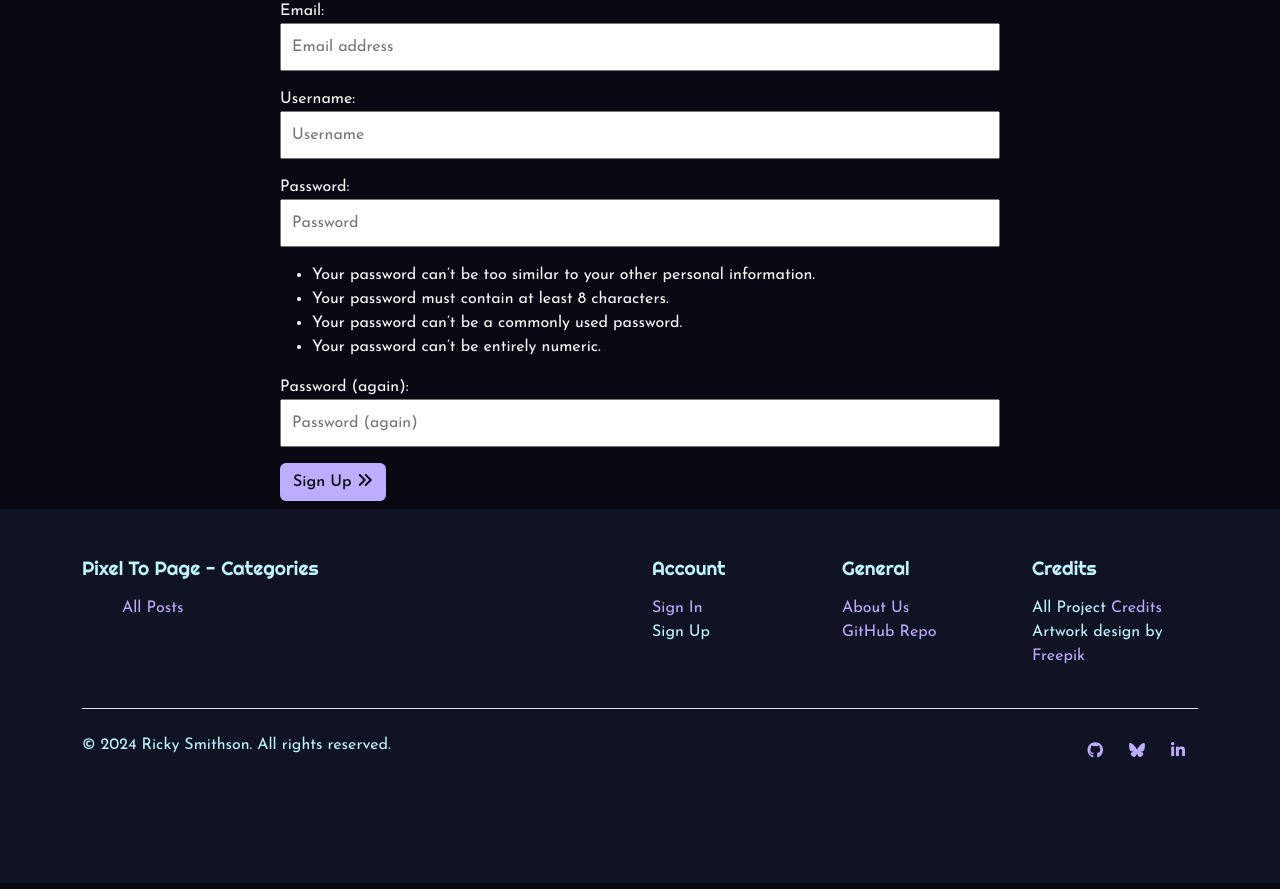
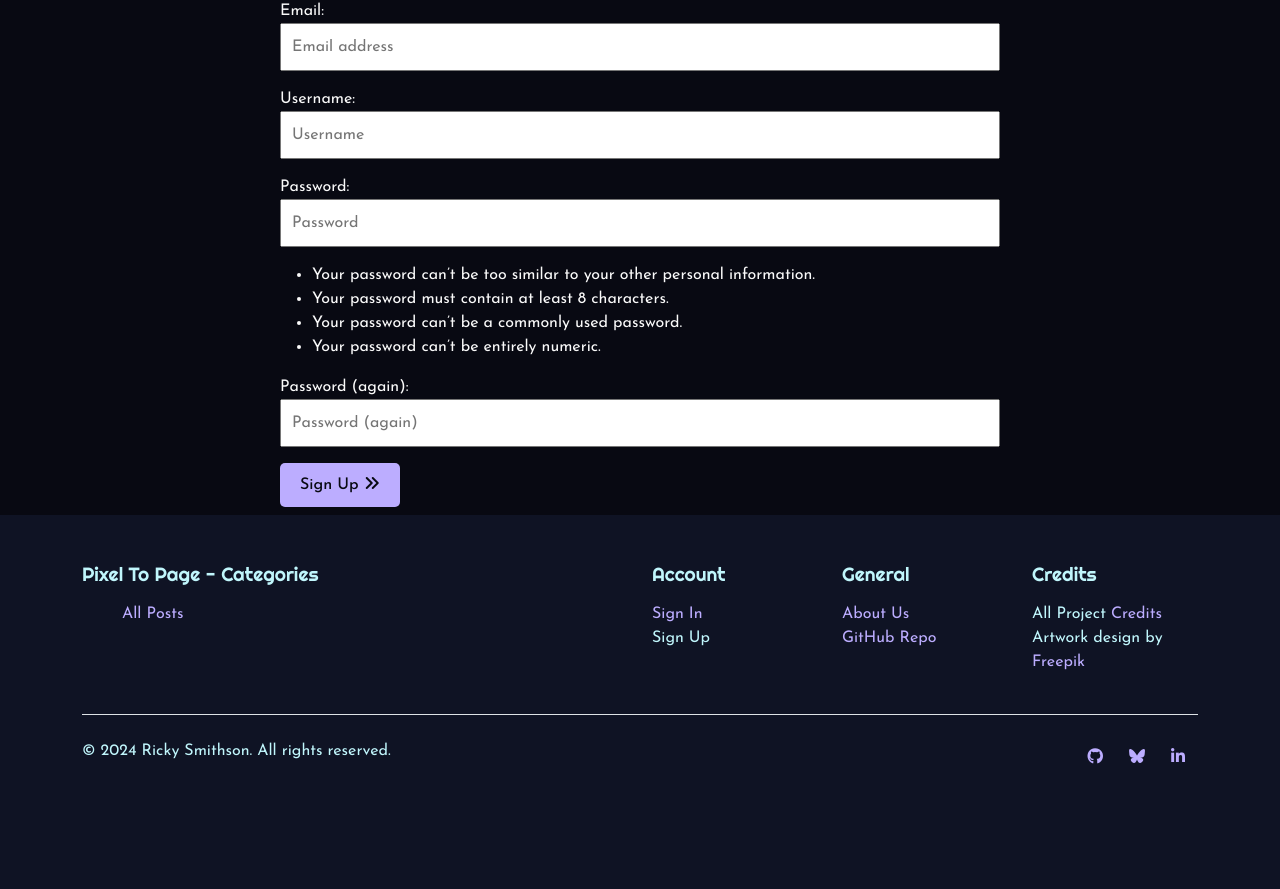
Before and after one commit to TheRickyroy/pixel-to-page, a Django app: page /accounts/signup/ in a window 1280 px wide. Shown: the part 251-1140 px from the top of the page. Run offline with Django 4.2, Linux system fonts and the light colour scheme; data that the repository does not hold is empty; parts of the project's set-up code (start-up, migrations or seed data) failed here and were passed over; some libraries are stand-ins or nearby versions; some web fonts are replaced.

Commit message:
add: form style and DEBUG status for deployment

```diff
--- a/blog/templates/blog/post_detail.html
+++ b/blog/templates/blog/post_detail.html
@@ -19,11 +19,11 @@
       alt="{{ post.featured_image_alt|default:post.category.default_image_alt }}">
     {% endif %}
   </div>
-  <h1 class="post-title py-5">{{ post.title }}</h1>
+  <h1 class="post-title py-5 px-3 text-center">{{ post.title }}</h1>
   <div class="container">
     <div class="row">
       <div class="col">
-        <div class="card-body">
+        <div class="card-body px-3">
           <p class="card-text">{{ post.content | safe }}</p>
         </div>
       </div>
--- a/pixel_to_page/settings.py
+++ b/pixel_to_page/settings.py
@@ -27,7 +27,7 @@ TEMPLATES_DIR = os.path.join(BASE_DIR, 'templates')
 SECRET_KEY = os.environ.get('SECRET_KEY')
 
 # SECURITY WARNING: don't run with debug turned on in production!
-DEBUG = True
+DEBUG = False
 
 ALLOWED_HOSTS = [
     '8000-therickyroy-pixeltopage-pqpue43ydq5.ws.codeinstitute-ide.net',
--- a/static/css/style.css
+++ b/static/css/style.css
@@ -68,6 +68,28 @@ input:focus {
   color: var(--color-heading);
 }
 
+form button,
+form button[type="submit"],
+#id_image::-webkit-file-upload-button {
+  background-color: var(--color-accent);
+  color: var(--color-background);
+  font-weight: 500;
+  padding-top: 0.375rem;
+  padding-bottom: 0.375rem;
+  line-height: 1.5;
+  padding: 10px 20px; /* Padding */
+  border: none; /* Remove border */
+  border-radius: 5px; /* Rounded corners */
+  cursor: pointer; /* Pointer cursor */
+}
+
+form button:hover,
+form button[type="submit"]:hover,
+#id_image::-webkit-file-upload-button:hover {
+  color: var(--color-background);
+  background-color: var(--color-accent-muted);
+}
+
 /* Sections */
 section {
   padding: 25px 0;
@@ -75,7 +97,7 @@ section {
 }
 
 .section {
-  margin-bottom: 10em;
+  margin-bottom: 5em;
 }
 
 #section-hero,
@@ -230,17 +252,14 @@ footer {
 }
 
 /* Buttons */
-.btn,
-form button {
+.btn {
   color: var(--color-accent);
   padding-top: 0.375rem;
   padding-bottom: 0.375rem;
   line-height: 1.5;
 }
 
-.btn-alt,
-form button,
-#submit {
+.btn-alt {
   background-color: var(--color-accent);
   color: var(--color-background);
   font-weight: 500;
@@ -251,8 +270,7 @@ form button,
   background-color: var(--color-accent);
 }
 
-.btn:hover,
-form button:hover {
+.btn:hover  {
   color: var(--color-background);
   background-color: var(--color-accent-muted);
 }
@@ -343,11 +361,3 @@ blockquote p {
   background-color: var(--color-background-muted);
   border: 1px solid var(--color-heading);
 }
-
-/* Media Queries */
-
-@media only screen and (max-width: 768px) {
-  #section-test {
-    background-attachment: scroll;
-  }
-}
--- a/templates/base-no-container.html
+++ b/templates/base-no-container.html
@@ -99,10 +99,9 @@
     </div>
 
     <!-- Block Content -->
-    <div class="container flex-grow-1 my-2">
       {% block content %}
       {% endblock content %}
-    </div>
+
 
     <!-- Back to top -->
     <button onclick="topFunction()" class="btn" id="back-to-top" title="Go to top"><i
```
